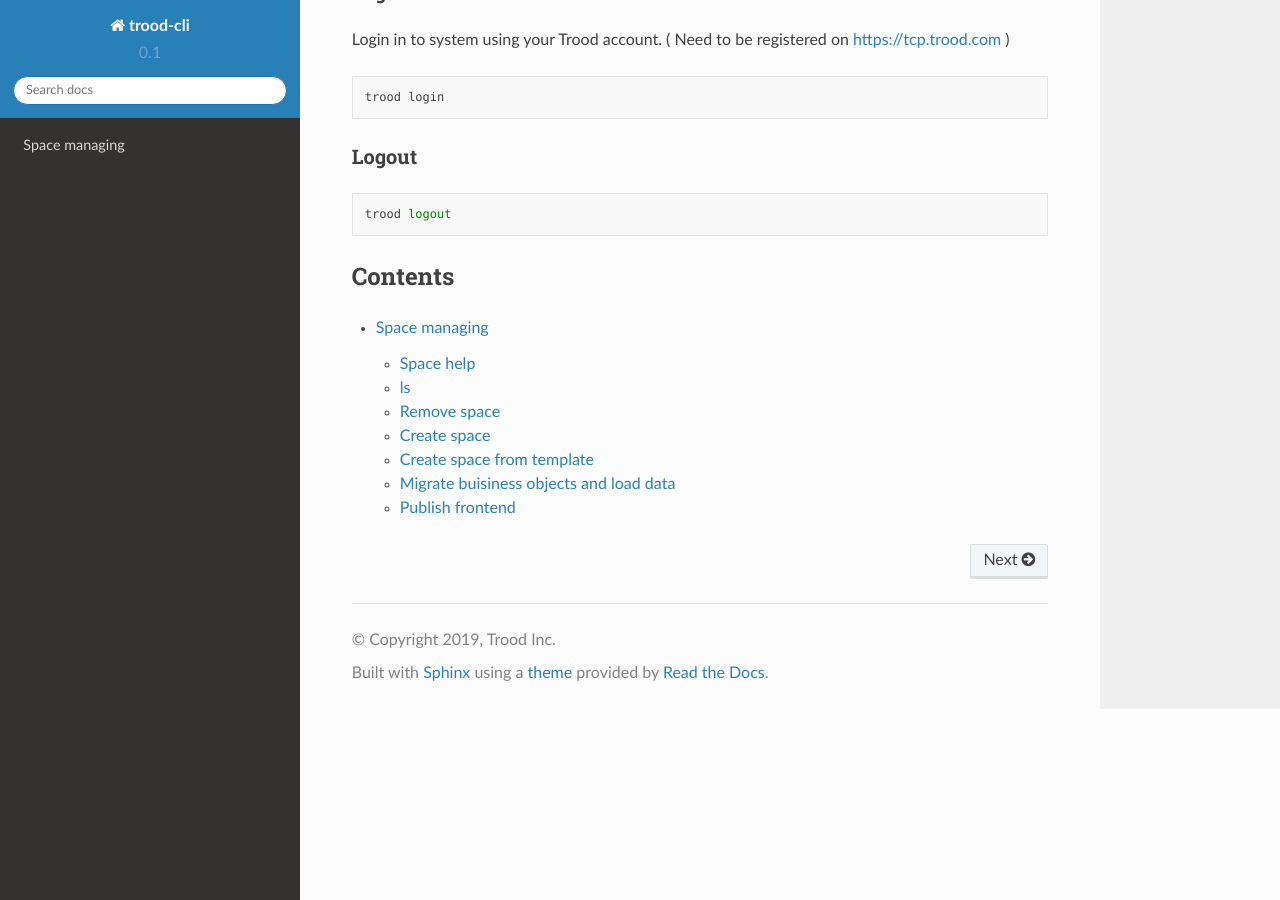
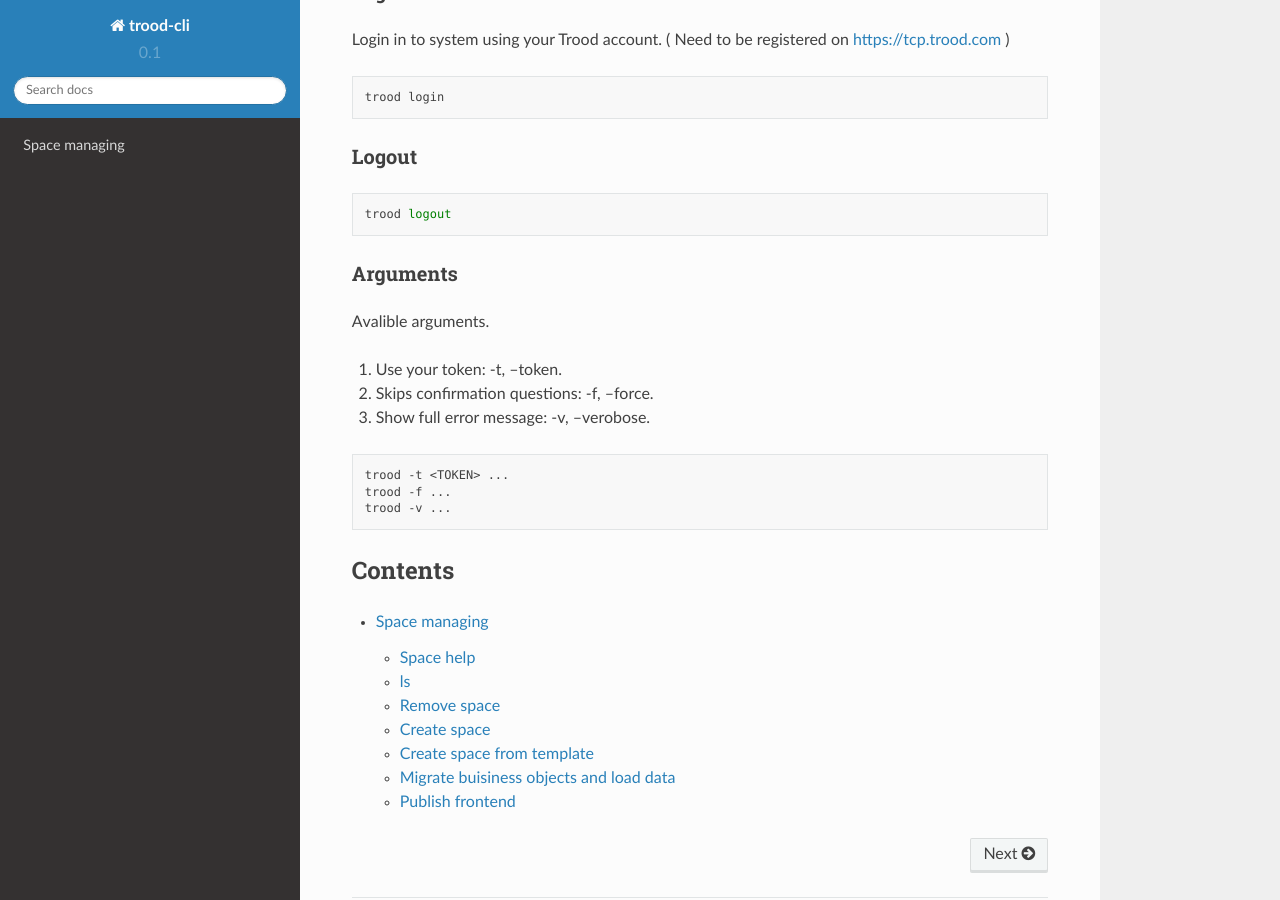
Before and after one commit to TroodInc/trood-cli, a Sphinx documentation site: the page built from docs/index.rst, in a window 1280 px wide and 900 px high, scrolled down 586 px. Built offline with Sphinx 7.4.7 and the Read the Docs theme 2.0.0, drawn with Linux system fonts in a browser that asks for light colours.

Commit message:
TB-528. Verbose arg added to glob args. Token arg removed from load-data func.

```diff
--- a/docs/index.rst
+++ b/docs/index.rst
@@ -39,6 +39,20 @@ Logout
 
     trood logout
 
+Arguments
+^^^^^^^^^
+Avalible arguments.
+
+#. Use your token: -t, --token.
+#. Skips confirmation questions: -f, --force.
+#. Show full error message: -v, --verobose.
+
+.. code-block:: bash
+
+    trood -t <TOKEN> ...
+    trood -f ...
+    trood -v ...
+
 
 Contents
 --------
```
Also changed, not shown: 2 other files.
